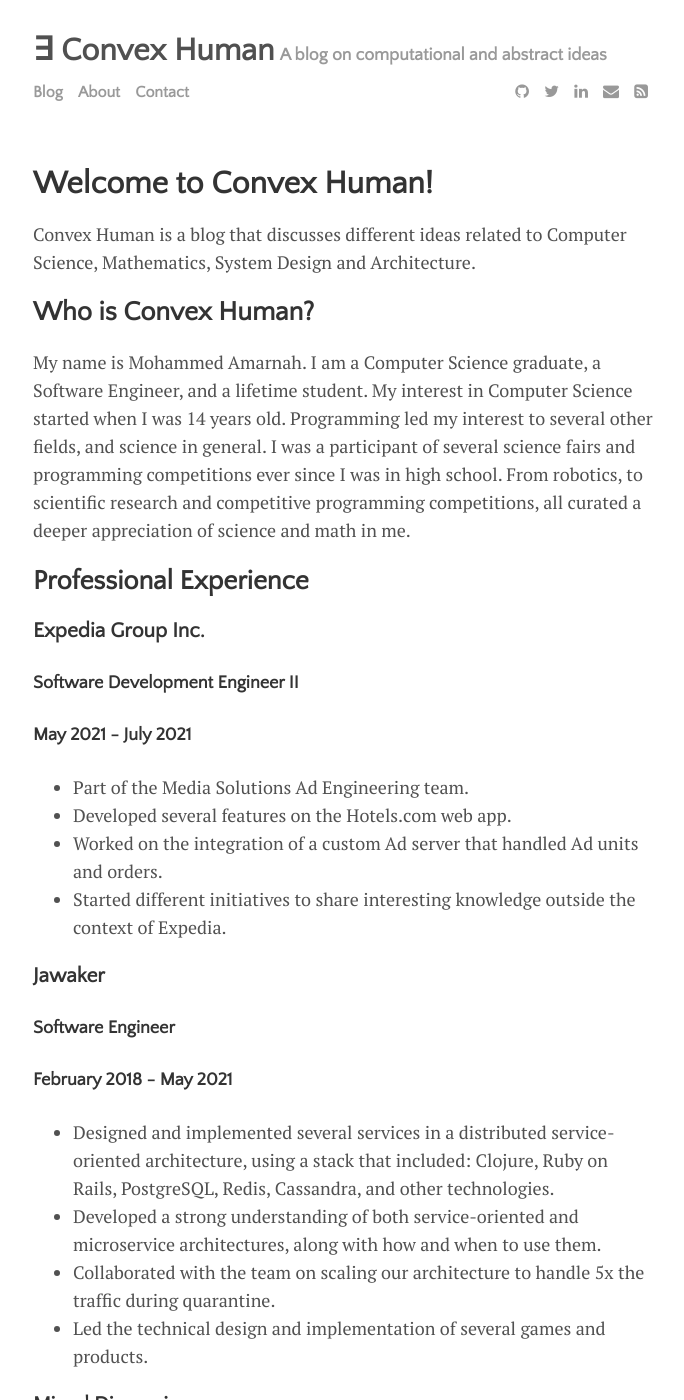
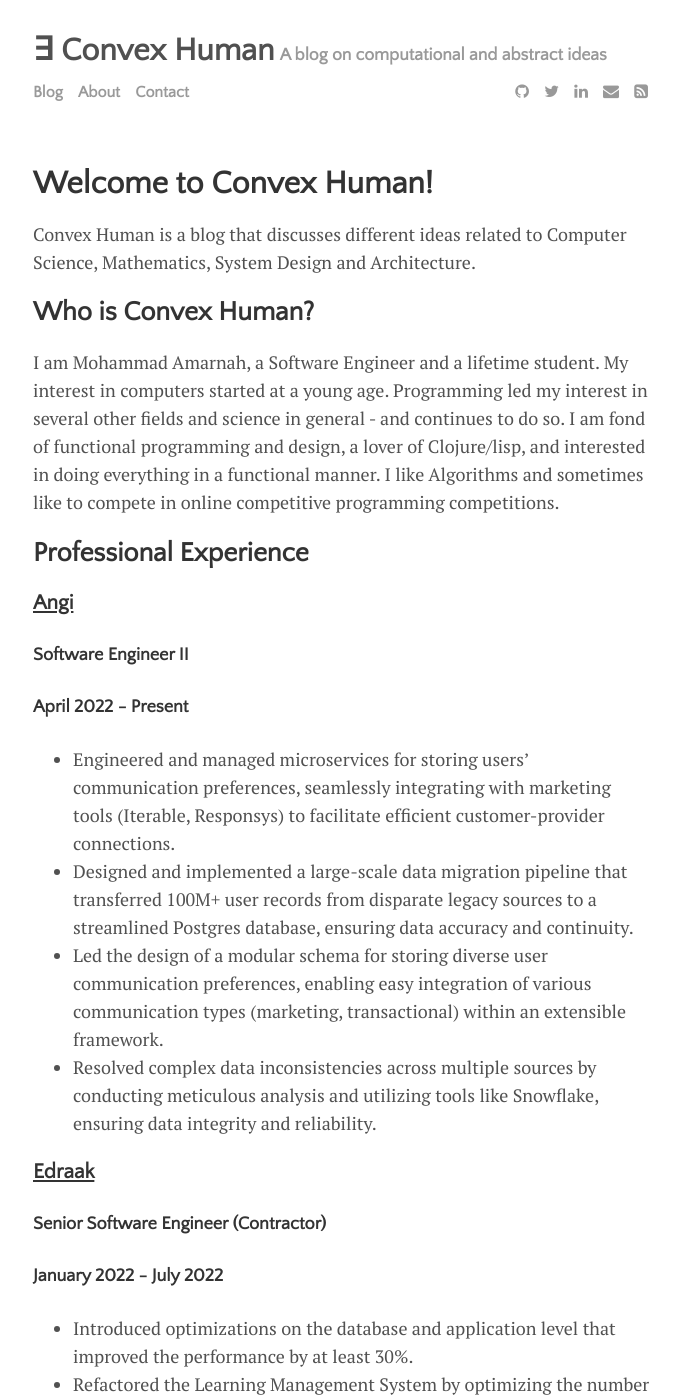
Before and after one commit to mohammedamarnah/mohammedamarnah.github.io, a Jekyll site: the page built from menu/about.md, in a window 1280 px wide and 1400 px high. Shown: the whole window, without its empty margins (297-981 px from the left). Built offline with Jekyll 4.4.1, drawn with Linux system fonts in a browser that asks for light colours; some of the changed text lies outside the part shown.

Commit message:
Update about

```diff
--- a/menu/about.md
+++ b/menu/about.md
@@ -6,24 +6,36 @@
 Convex Human is a blog that discusses different ideas related to Computer Science, Mathematics, System Design and Architecture.
 
 ## Who is Convex Human?
-My name is Mohammed Amarnah. I am a Computer Science graduate, a Software Engineer, and a lifetime student. My interest in Computer Science started when I was 14 years old. Programming led my interest to several other fields, and science in general. I was a participant of several science fairs and programming competitions ever since I was in high school. From robotics, to scientific research and competitive programming competitions, all curated a deeper appreciation of science and math in me.
+I am Mohammad Amarnah, a Software Engineer and a lifetime student. My interest in computers started at a young age. Programming led my interest in several other fields and science in general - and continues to do so.
+I am fond of functional programming and design, a lover of Clojure/lisp, and interested in doing everything in a functional manner. I like Algorithms and sometimes like to compete in online competitive programming competitions.
 
 ## Professional Experience
-### Expedia Group Inc.
+### [Angi](https://angi.com/)
+#### Software Engineer II
+#### April 2022 - Present
+* Engineered and managed microservices for storing users’ communication preferences, seamlessly integrating with marketing tools (Iterable, Responsys) to facilitate efficient customer-provider connections.
+* Designed and implemented a large-scale data migration pipeline that transferred 100M+ user records from disparate legacy sources to a streamlined Postgres database, ensuring data accuracy and continuity.
+* Led the design of a modular schema for storing diverse user communication preferences, enabling easy integration of various communication types (marketing, transactional) within an extensible framework.
+* Resolved complex data inconsistencies across multiple sources by conducting meticulous analysis and utilizing tools like Snowflake, ensuring data integrity and reliability.
+
+### [Edraak](https://www.edraak.org/en/)
+#### Senior Software Engineer (Contractor)
+#### January 2022 - July 2022
+* Introduced optimizations on the database and application level that improved the performance by at least 30%.
+* Refactored the Learning Management System by optimizing the number of database queries it makes and combining multiple existing queries with bulk database actions.
+* Cleanup application models to a more modular, inheritable, and abstract definition that allows a cleaner, more readable code base.
+
+### [Expedia Group Inc.](https://www.expedia.com/)
 #### Software Development Engineer II
 #### May 2021 - July 2021
-* Part of the Media Solutions Ad Engineering team.
-* Developed several features on the Hotels.com web app.
-* Worked on the integration of a custom Ad server that handled Ad units and orders.
-* Started different initiatives to share interesting knowledge outside the context of Expedia.
 
-### Jawaker
+### [Jawaker](https://apps.apple.com/us/app/jawaker-games-friends/id870092728?mt=8)
 #### Software Engineer
 #### February 2018 - May 2021
-* Designed and implemented several services in a distributed service-oriented architecture, using a stack that included: Clojure, Ruby on Rails, PostgreSQL, Redis, Cassandra, and other technologies.
-* Developed a strong understanding of both service-oriented and microservice architectures, along with how and when to use them.
-* Collaborated with the team on scaling our architecture to handle 5x the traffic during quarantine.
-* Led the technical design and implementation of several games and products.
+* Designed and implemented web systems in a distributed service-oriented architecture, using a stack that included: Clojure, Ruby on Rails, PostgreSQL, Redis, Cassandra, and other technologies.
+* Designed and engineered a scalable matchmaking service that was used to handle matching millions of users in real-time.
+* Collaborated with the team on scaling the architecture to handle 5x the traffic during quarantine.
+* Led the technical design and implementation of several games (i.e. MonopolyDeal, Chess, and other board and card games) and products (Game Events, Competitions).
 
 ### Mixed Dimensions
 #### Research and Development Engineering Intern
@@ -33,14 +45,9 @@
 * Assisted the robotics team working on a robotic arm to automate the process of painting 3D models using ROS and Gazebo.
 
 ## Tech Stack
-### Systems and Web
-Clojure, Ruby, C#, Javascript and C/C++.
-
-### Frameworks and Tools
-Ruby on Rails, Unity 3D and React Native.
-
-### Databases and Memory
-PostgreSQL, Redis, Memcached and Cassandra.
-
-### Machine Learning and Computer Vision
-OpenCV and Tensorflow.
+### Systems and web
+Ruby, Clojure, Java, Python, Scala, Javascript, Typescript, C/C++
+### Frameworks and tools
+Ruby on Rails, Spring Boot, ReactJS, Scala Play, Python Django, Unity3D
+### Databases, memory, and infrastructure
+PostgreSQL, Snowflake, Kafka, MongoDB, Redis, Memcached, Cassandra, ElasticSearch, Grafana, AWS.
```
Also changed, not shown: 2 other files.
